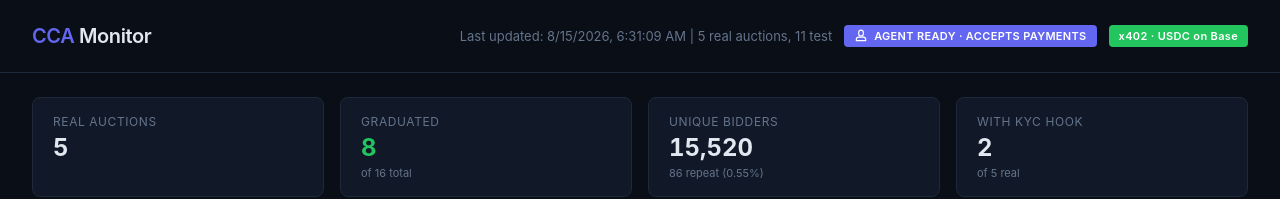
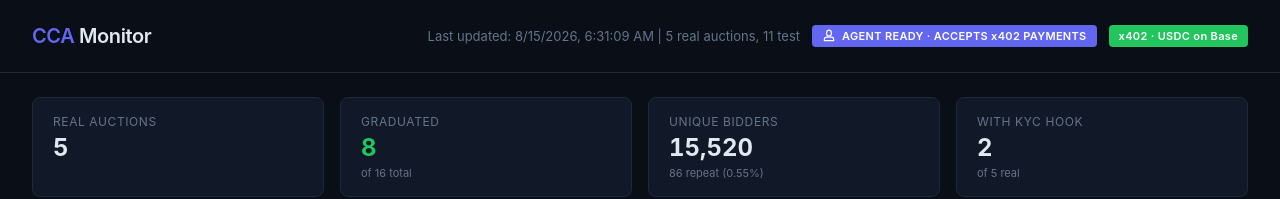
Before and after one commit to monkrus/cca-monitor, a website: page public/index.html in a window 1280 px wide. Shown: the top 199 px of the page. Drawn offline with Linux system fonts and the light colour scheme; files whose address does not match are found by name.

Commit message:
Dashboard badge: Accepts x402 Payments
Co-Authored-By: Claude Opus 4.6 (1M context) <noreply@anthropic.com>

```diff
--- a/public/index.html
+++ b/public/index.html
@@ -289,7 +289,7 @@
     <div class="header-meta" id="meta">Loading...</div>
     <a href="https://cca-monitor-api.sergeigodev.workers.dev/.well-known/ai-plugin.json" target="_blank" style="display:inline-flex;align-items:center;gap:6px;background:#6366f1;color:#fff;font-size:11px;font-weight:600;padding:4px 10px;border-radius:4px;text-decoration:none;letter-spacing:0.03em;">
       <svg width="14" height="14" viewBox="0 0 24 24" fill="none" stroke="currentColor" stroke-width="2" stroke-linecap="round" stroke-linejoin="round"><path d="M12 2a4 4 0 0 1 4 4v2a4 4 0 0 1-8 0V6a4 4 0 0 1 4-4z"/><path d="M16 14H8a4 4 0 0 0-4 4v2h16v-2a4 4 0 0 0-4-4z"/></svg>
-      AGENT READY &middot; ACCEPTS PAYMENTS
+      AGENT READY &middot; ACCEPTS x402 PAYMENTS
     </a>
     <a href="https://docs.x402.org" target="_blank" style="display:inline-flex;align-items:center;gap:6px;background:#22c55e;color:#fff;font-size:11px;font-weight:600;padding:4px 10px;border-radius:4px;text-decoration:none;letter-spacing:0.03em;">
       x402 &middot; USDC on Base
```
